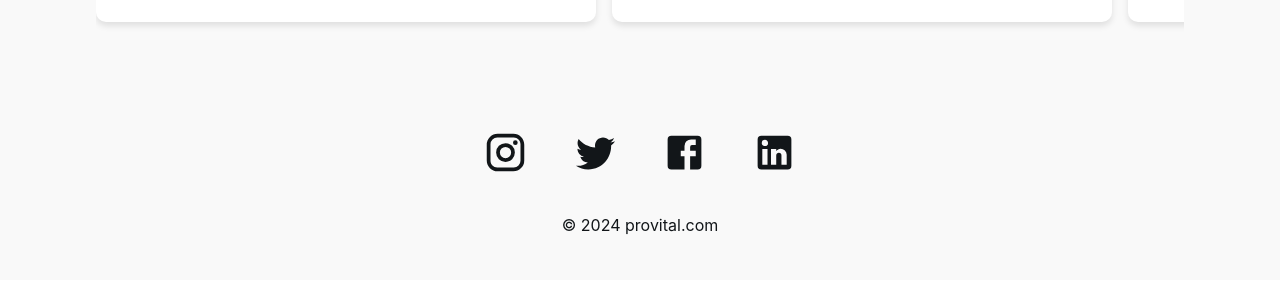
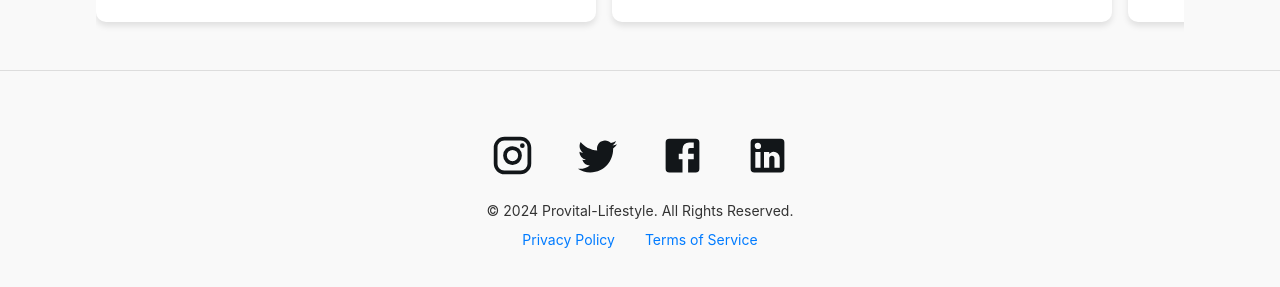
Before and after one commit to triishita/Provital-Lifestyle-Medicine, a React (Create React App) app: page / in a window 1280 px wide. Shown: the part 1689-1976 px from the top of the page. Built offline with nearby package versions, Linux system fonts and the light colour scheme.

Commit message:
footer updates

```diff
--- a/src/components/Footer.jsx
+++ b/src/components/Footer.jsx
@@ -1,19 +1,34 @@
-import React from "react";
+import React from 'react';
 import InstagramIcon from "@mui/icons-material/Instagram";
 import TwitterIcon from "@mui/icons-material/Twitter";
 import FacebookIcon from "@mui/icons-material/Facebook";
 import LinkedInIcon from "@mui/icons-material/LinkedIn";
-import "../styles/footer.scss";
+import "../styles/footer.scss"; // Make sure to import the SCSS file
 
-function Footer() {
+const Footer = () => {
   return (
-    <div className="footer">
+    <footer className="footer">
       <div className="socialMedia">
-        <InstagramIcon /> <TwitterIcon /> <FacebookIcon /> <LinkedInIcon />
+        <InstagramIcon />
+        <TwitterIcon />
+        <FacebookIcon />
+        <a
+          href="https://www.linkedin.com/in/trishita-yadav-2172b425a/" // Replace with your LinkedIn profile URL
+          target="_blank"
+          rel="noopener noreferrer"
+        >
+          <LinkedInIcon />
+        </a>
       </div>
-      <p> &copy; 2024 provital.com</p>
-    </div>
+      <div className="footer-content">
+        <p>&copy; 2024 Provital-Lifestyle. All Rights Reserved.</p>
+        <div className="footer-links">
+          <a href="/privacy-policy" className="footer-link">Privacy Policy</a>
+          <a href="/terms-of-service" className="footer-link">Terms of Service</a>
+        </div>
+      </div>
+    </footer>
   );
-}
+};
 
 export default Footer;
--- a/src/styles/footer.scss
+++ b/src/styles/footer.scss
@@ -1,4 +1,8 @@
 .footer {
+  background-color: #f8f8f8; // Light background color for the footer
+  padding: 20px 0;
+  text-align: center;
+  border-top: 1px solid #ddd; // Subtle border at the top to separate from content
   width: 100%;
   height: 200px;
   background-color: #f9f9f9;
@@ -7,7 +11,6 @@
   align-items: center;
   flex-direction: column;
   padding-top: 10px;
-  }
 
   .socialMedia svg {
     color: #121619;
@@ -16,6 +19,29 @@
     cursor: pointer;
   }
 
-  .footer p {
-    color: #121619;
+  .footer-content {
+    max-width: 1200px;
+    margin: 0 auto;
+
+    p {
+      margin: 0;
+      color: #333; // Text color
+      font-size: 14px;
     }
+
+    .footer-links {
+      margin-top: 10px;
+
+      .footer-link {
+        text-decoration: none;
+        color: #007bff; // Link color
+        margin: 0 15px;
+        font-size: 14px;
+
+        &:hover {
+          text-decoration: underline;
+        }
+      }
+    }
+  }
+}
```
Lines whose indentation alone changed are shown as unchanged.
